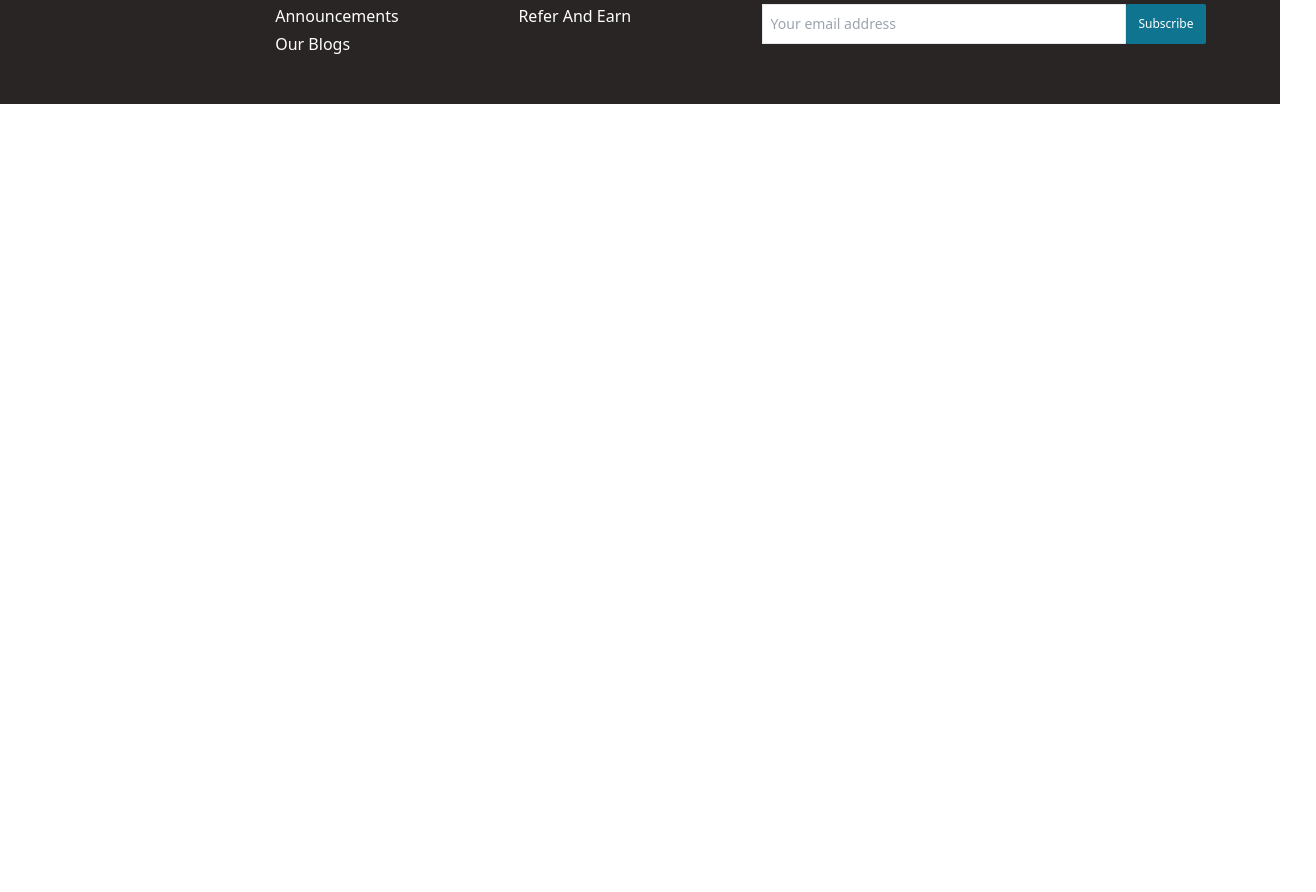
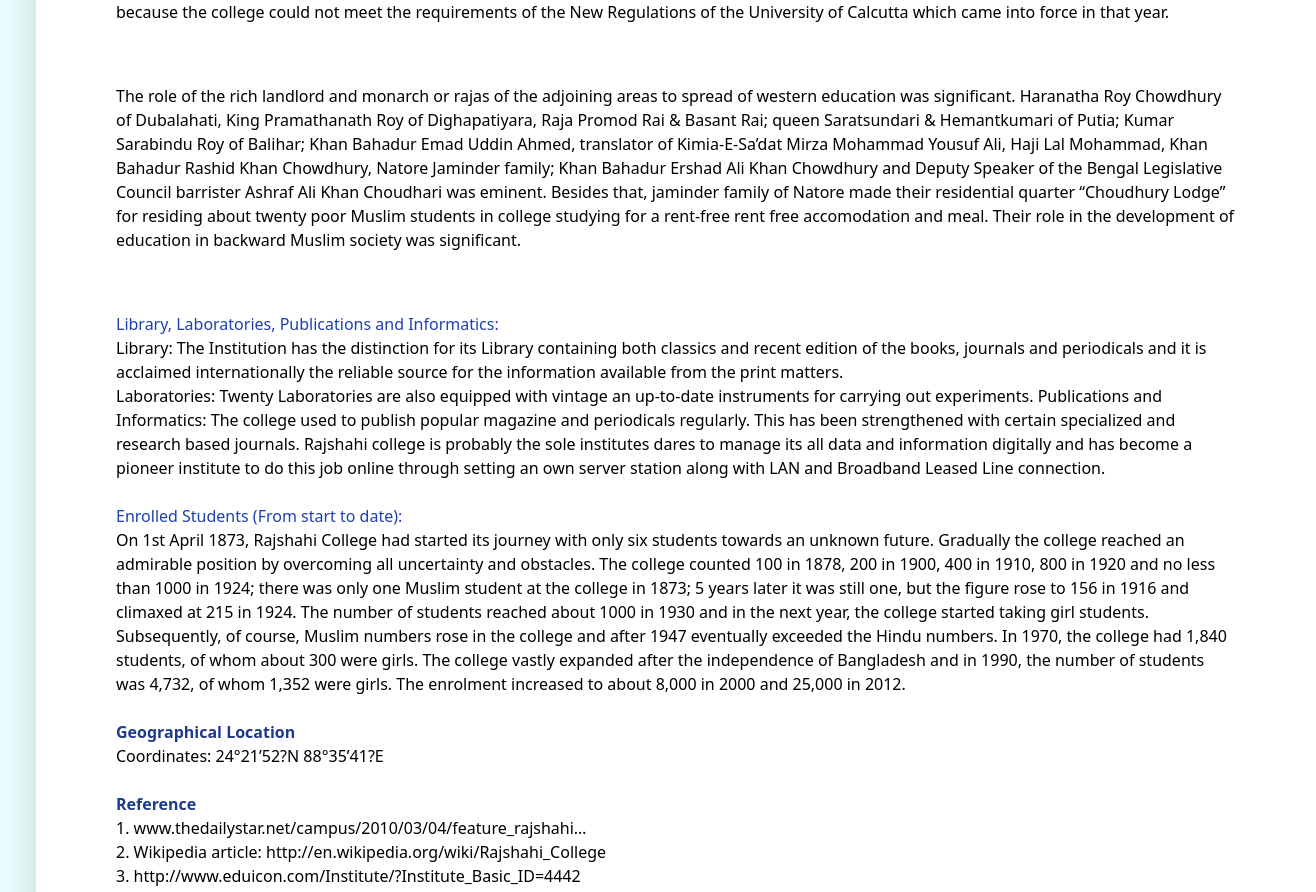
Before and after one commit to mrazadtamal/The-School-Network-Client, a React (Create React App) app: page /aboutus in a window 1280 px wide. Shown: the part 1905-2797 px from the top of the page, 1316 px wide, since content can reach past the window. Before the commit the page ends 2009 px from the top, so only its background shows below. Built offline with nearby package versions, Linux system fonts and the light colour scheme.

Commit message:
adding about us page

```diff
--- a/src/Pages/AllUser/HomePageComponents/AboutUsPage/AboutUsPage.js
+++ b/src/Pages/AllUser/HomePageComponents/AboutUsPage/AboutUsPage.js
@@ -4,7 +4,7 @@
 
 const AboutUsPage = () => {
     return (
-        <div>
+        <div className="bg-cyan-50">
             <AllUserNavbar/>
             <h2 className="text-3xl text-center p-10">About Us  </h2>
             <img src="https://i.ibb.co/zXDt83v/vladislav-vasilev-9qb-PV3dvna0-unsplash.jpg" alt="img" className="h-1/4 aspect-w-1 mx-auto"/>
@@ -12,7 +12,7 @@
             <hr/>
 
 
-            <div className="container mx-auto pl-20 pr-20 text-left pt-10">
+            <div className="container mx-auto pl-20 pr-20 text-left pt-10 bg-white shadow-2xl pb-16 ml-9 mr-16 mt-10 ">
             <p>
                The Schoool Network (The Schoool Network) is recognized in independent government assessments as one of top graded universities in Bangladesh. The university has been founded by Daffodil Group with the approval of the Ministry of Education under the Private University Act of 1992 and its amendment in 1998 andThe Schoool Network came into being on 24th January 2002, the University today combines impressive modern facilities and a dynamic approach to teaching and research with its proud heritage of service and achievement.
 
@@ -36,6 +36,55 @@
 
                 This is a noticeable encouragement for the university observing the rapid growth of the university. The university has been started with 67 students registering in the first batch and more than 15,000 students have been enrolled till date. The Schoool Network is committed to provide standard education with all sorts of facilities to the students. Since the inception, the university is maintaining the commitment and it creates inspiration to the students and this is the key of the continuous increasing of the number of students
             </p>
+                <h2 className="pt-6 text-blue-800">History & Academic Background</h2>
+                <p className="pt-6 pb-9">
+                    The origins of the college were in a private English School named “Bauliya English School” that had been founded in Rajshahi in 1828 by the concerted efforts of many of the region’s most prominent citizens (this school is now known as Rajshahi Collegiate School). In 1836 the school was taken over by the provincial government of Bengal and was converted into a Government Zilla (or District) School. In 1873, again through the concerted efforts and appeals of local citizens, the Zilla School was given the status of an Intermediate College, and F.A. courses were introduced into its curriculum. With further development this college was accorded “first-grade rank” in 1878, which meant that it could teach B.A. courses and be affiliated to the University of Calcutta. The name “Rajshahi College” came with the first-grade rank in 1878. The year 1881 saw the inauguration of the M. A. classes; B.L. classes were added in 1883. The postgraduate Departments in Arts and in Law continued till 1909 when they were withdrawn because the college could not meet the requirements of the New Regulations of the University of Calcutta which came into force in that year.
+                </p>
+                <p className="pt-6 pb-9">
+                    The role of the rich landlord and monarch or rajas of the adjoining areas to spread of western education was significant. Haranatha Roy Chowdhury of Dubalahati, King Pramathanath Roy of Dighapatiyara, Raja Promod Rai & Basant Rai; queen Saratsundari & Hemantkumari of Putia; Kumar Sarabindu Roy of Balihar; Khan Bahadur Emad Uddin Ahmed, translator of Kimia-E-Sa’dat Mirza Mohammad Yousuf Ali, Haji Lal Mohammad, Khan Bahadur Rashid Khan Chowdhury, Natore Jaminder family; Khan Bahadur Ershad Ali Khan Chowdhury and Deputy Speaker of the Bengal Legislative Council barrister Ashraf Ali Khan Choudhari was eminent. Besides that, jaminder family of Natore made their residential quarter “Choudhury Lodge” for residing about twenty poor Muslim students in college studying for a rent-free rent free accomodation and meal. Their role in the development of education in backward Muslim society was significant.
+
+
+                </p>
+
+                <h2 className="pt-6 text-blue-800">Library, Laboratories, Publications and Informatics:</h2>
+                <p>
+                    Library: The Institution has the distinction for its Library containing both classics and recent edition of the books, journals and periodicals and it is acclaimed internationally the reliable source for the information available from the print matters.</p>
+
+                    <p>Laboratories: Twenty Laboratories are also equipped with vintage an up-to-date instruments for carrying out experiments.
+
+                    Publications and Informatics: The college used to publish popular magazine and periodicals regularly. This has been strengthened with certain specialized and research based journals. Rajshahi college is probably the sole institutes dares to manage its all data and information digitally and has become a pioneer institute to do this job online through setting an own server station along with LAN and Broadband Leased Line connection.
+                </p>
+                <h2 className="pt-6 text-blue-800"> Enrolled Students (From start to date):</h2>
+                <p>
+                    On 1st April 1873, Rajshahi College had started its journey with only six students towards an unknown future. Gradually the college reached an admirable position by overcoming all uncertainty and obstacles. The college counted 100 in 1878, 200 in 1900, 400 in 1910, 800 in 1920 and no less than 1000 in 1924; there was only one Muslim student at the college in 1873; 5 years later it was still one, but the figure rose to 156 in 1916 and climaxed at 215 in 1924. The number of students reached about 1000 in 1930 and in the next year, the college started taking girl students.</p>
+                <p>
+
+                    Subsequently, of course, Muslim numbers rose in the college and after 1947 eventually exceeded the Hindu numbers. In 1970, the college had 1,840 students, of whom about 300 were girls. The college vastly expanded after the independence of Bangladesh and in 1990, the number of students was 4,732, of whom 1,352 were girls. The enrolment increased to about 8,000 in 2000 and 25,000 in 2012.
+
+
+                </p>
+
+                <h2 className="text-blue-900 pt-6 font-bold">
+                    Geographical Location
+
+                </h2>
+            <p>
+                Coordinates: 24°21’52?N 88°35’41?E
+
+
+            </p>
+                <h2 className="text-blue-900 pt-6 font-bold">
+                    Reference
+
+                </h2>
+
+                <p>
+                   1. www.thedailystar.net/campus/2010/03/04/feature_rajshahi… <br/>
+                   2. Wikipedia article: http://en.wikipedia.org/wiki/Rajshahi_College<br/>
+                   3. http://www.eduicon.com/Institute/?Institute_Basic_ID=4442<br/>
+                </p>
+
+
             </div>
 
             <Foooter/>
```
